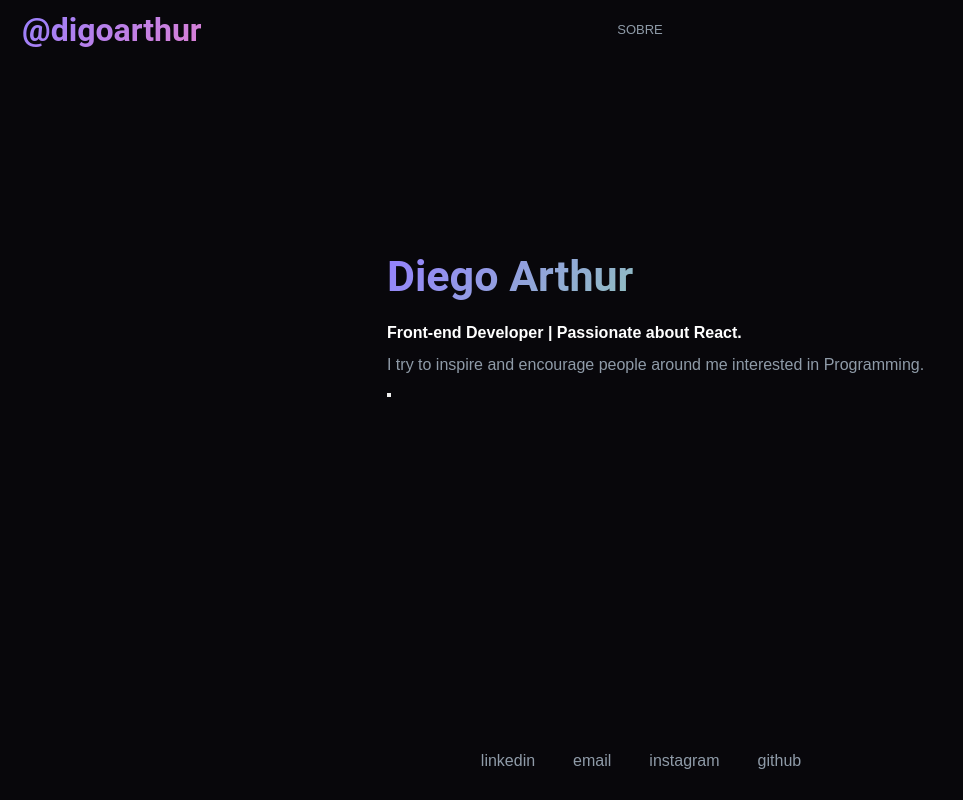
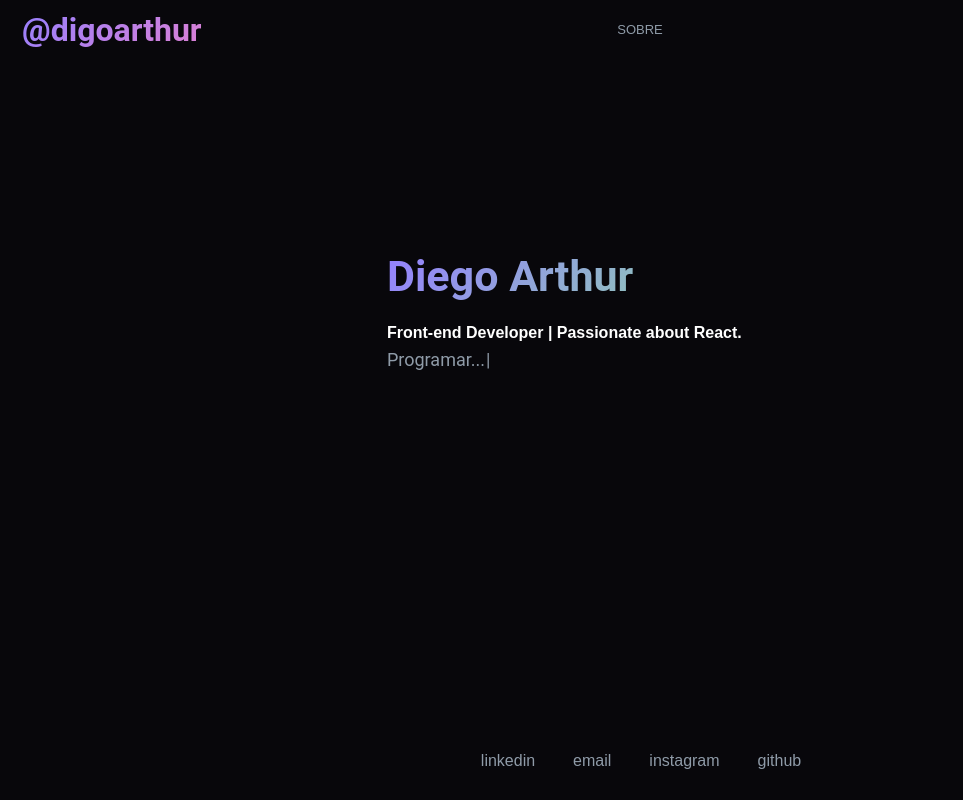
Before and after one commit to DIGOARTHUR/my-personal-page2.0, a Next.js app: page / in a window 1280 px wide. Shown: the whole page, without its empty margins (0-963 px from the left). Built offline with nearby package versions, Linux system fonts and the light colour scheme.

Commit message:
add typing effect in home page

```diff
--- a/package.json
+++ b/package.json
@@ -9,11 +9,14 @@
     "lint": "next lint"
   },
   "dependencies": {
+    "@types/react-typical": "^0.1.0",
     "next": "12.3.1",
     "react": "18.2.0",
     "react-dom": "18.2.0",
     "react-icons": "^4.4.0",
-    "sass": "^1.55.0"
+    "react-typical": "^0.1.3",
+    "sass": "^1.55.0",
+    "typewriter-effect": "^2.19.0"
   },
   "devDependencies": {
     "@types/node": "18.8.2",
--- a/src/pages/home.module.scss
+++ b/src/pages/home.module.scss
@@ -35,6 +35,11 @@
 
                 line-height: 32px;
                 font-size: 16px;
+            }
+            .frase{
+               display: flex;
+               font-size:18px;
+               font-family: 'Roboto', sans-serif;
             }
         }
     }
--- a/src/pages/index.tsx
+++ b/src/pages/index.tsx
@@ -3,7 +3,9 @@
 import { Footer } from '../components/Footer'
 import { Header } from '../components/Header'
 import styles from './home.module.scss'
-
+import Typical from 'react-typical'
+import TypeWriter from 'typewriter-effect'
+import { TRUE } from 'sass'
 export default function Home() {
   return (
     <div className={styles.containerHome}>
@@ -14,10 +16,23 @@ export default function Home() {
           <h1>Diego Arthur</h1>
           <p>
             <strong>Front-end Developer | Passionate about React. </strong>
-            <br />
-            <span>I try to inspire and encourage people around me interested in Programming.</span>
+
           </p>
-          <button></button>
+          <div className={styles.frase}>
+            <span>Programar... </span>
+            <TypeWriter
+              options={{
+                autoStart: true,
+                loop: true,
+              }}
+              onInit={(typewriter) => {
+                typewriter.changeDelay(30).typeString('É para todos').pauseFor(1000).deleteAll().typeString('Muda o Mundo').pauseFor(1000).deleteAll().start();
+              }}
+
+
+            />
+          </div>
+
         </section>
         <div />
       </main>
```
Also changed, not shown: 1 other file (tests, documents, lock files or other folders).
